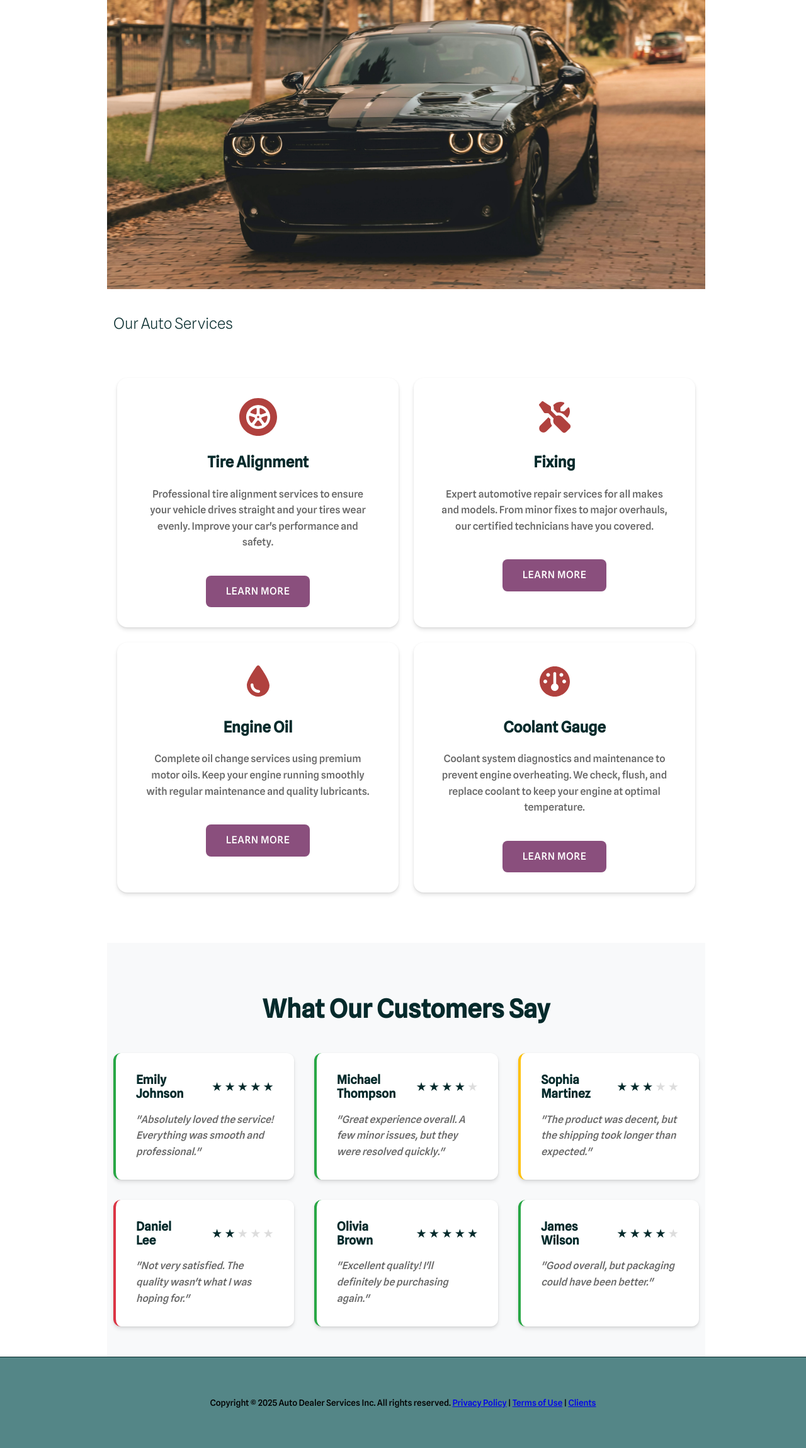
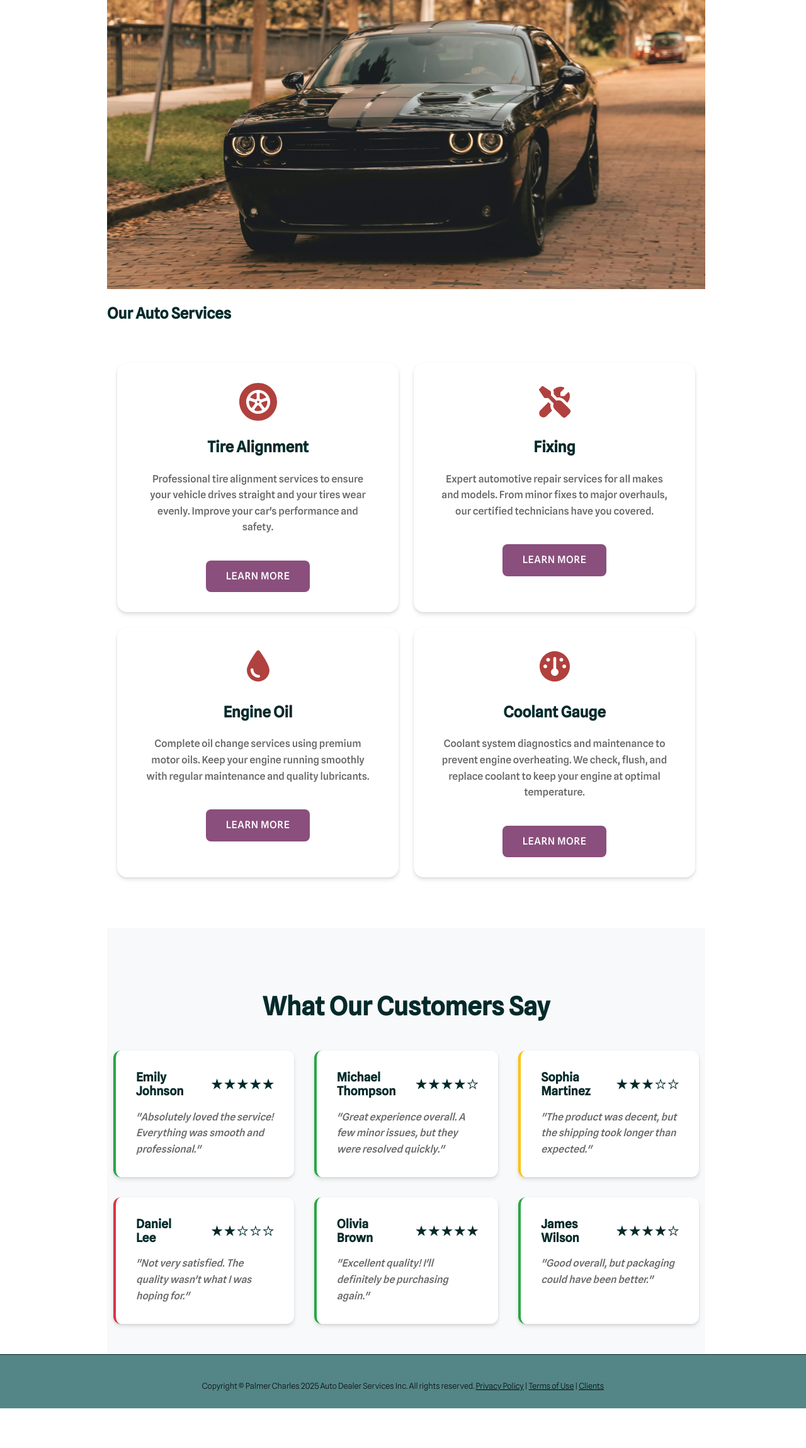
Before and after one commit to Palmtrees20000/Auto-Dealer, a plain HTML site: page index.html in a window 1280 px wide. Shown: the part 349-2648 px from the top of the page at 63% size. After the commit the page ends 2585 px from the top, so only its background shows below. Drawn offline with nearby package versions, Linux system fonts and the light colour scheme.

Commit message:
gasdgagadg

```diff
--- a/index.html
+++ b/index.html
@@ -30,7 +30,7 @@
 <div id="headerWrapper">
 	<header>
         <a href="index.html" aria-label="Return to homepage">
-            <img src="images/1x.png" alt="logo">
+            <img src="images/1x.png" alt="The Garage Auto Dealer Services">
         </a>
 		<a href="tel:+11234567890" class="phone-number">(123)456-7890</a>
         <button id="theButton" aria-expanded="false" aria-controls="theNav" aria-label="Toggle navigation menu">
@@ -58,9 +58,9 @@
     <main>
         <div class="parentHero">
             <img src="images/florian-schneider-799KfBloSFQ-unsplash.webp" alt="black car in the street in the fall season" width="600" height="400">
-            <p>Welcome to The Garage!</p>
+            <h1>Welcome to The Garage!</h1>
         </div>
-        <h1>Our Auto Services</h1>
+        <h2>Our Auto Services</h2>
 
         <!-- Auto Dealer Service Cards -->
         <div class="cards">
@@ -128,7 +128,7 @@
 
         <!-- Customer Reviews Section -->
         <section class="reviews-section">
-            <h2>What Our Customers Say</h2>
+            <h4>What Our Customers Say</h4>
             <div class="reviews-container" id="reviewsContainer">
                 <!-- Reviews will be loaded here via JavaScript -->
             </div>
@@ -138,7 +138,7 @@
 
 <div id="footerWrapper">
     <footer>
-        <p>Copyright &copy; 2025 Auto Dealer Services Inc. All rights reserved.
+        <p class="legal">Copyright &copy; Palmer Charles 2025 Auto Dealer Services Inc. All rights reserved.
             <a href="#">Privacy Policy</a> | <a href="#">Terms of Use</a> | <a href="#">Clients</a></p>
     </footer>
 </div> <!-- end footer wrapper -->
--- a/scss/_large.scss
+++ b/scss/_large.scss
@@ -119,13 +119,14 @@ main {
 footer {
     max-width: 1200px;
     margin: auto;
-    padding: 3rem 2rem;
+    padding: 1.5rem 2rem;
+
 
     .footer-content {
         display: flex;
         flex-direction: row;
         align-items: center; /* Vertically center all three columns */
-        gap: 4rem;
+        gap: 2rem;
         text-align: left;
     }
 
@@ -181,6 +182,6 @@ footer {
     }
 
     p.legal {
-        margin-top: 3rem; /* More spacing on desktop */
+        margin-top: 1rem; /* Reduced spacing on desktop */
     }
 }
--- a/scss/_small.scss
+++ b/scss/_small.scss
@@ -165,7 +165,7 @@ header {
         height: auto;
         display: block;
     }
-        p {
+        h1 {
             position: absolute;
             margin: 0;
             background: linear-gradient(90deg, rgba(0, 0, 0, 0) 0%, rgba(0, 0, 0, .9) 50%, rgba(0, 0, 0, 0) 100%);
@@ -180,7 +180,7 @@ header {
 
 
 // --------------------------- MAIN CONTENT AREA ---------------------------
-h1 {
+h2 {
     margin: 25px 0 1rem 0;
     color: $darkTeal;
 }
@@ -219,6 +219,14 @@ h1 {
         }
 
         h1 {
+            font-size: 1.5rem;
+            color: $darkTeal;
+            margin: 0 0 1rem 0;
+            font-weight: 600;
+            background: none;
+        }
+
+        h2 {
             font-size: 1.5rem;
             color: $darkTeal;
             margin: 0 0 1rem 0;
@@ -344,7 +352,7 @@ h1 {
     background-color: #f8f9fa;
     margin-top: 2rem;
 
-    h2 {
+    h4 {
         text-align: center;
         font-size: 2.5rem;
         color: $darkTeal;
@@ -396,10 +404,12 @@ h1 {
 
             .star {
                 font-size: 1.2rem;
-                color: #ddd;
+                color: transparent;
+                -webkit-text-stroke: 1px $darkTeal;
 
                 &.filled {
                     color: $darkTeal;
+                    -webkit-text-stroke: none;
                 }
             }
         }
@@ -592,7 +602,7 @@ div#parent {
 
 footer {
     font-size: .85rem;
-    padding: 2rem $gutter;
+    padding: 1rem $gutter;
     color: black;
     text-align: center;
     line-height: $leading;
@@ -691,16 +701,15 @@ footer {
     }
 
     p.legal {
-        margin: 2rem 0 0 0;
+        margin: 0;
         font-weight: $lightWeight;
         text-align: center;
         font-size: 0.8rem;
         color: black;
-        border-top: 1px solid #d0d0d0;
-        padding-top: 1.5rem;
+        padding: 0;
 
         a {
-            color: black;
+            color: black !important;
             text-decoration: underline;
 
             &:hover {
```
Also changed, not shown: css/styles.css, css/styles.min.css, 2 other files.
